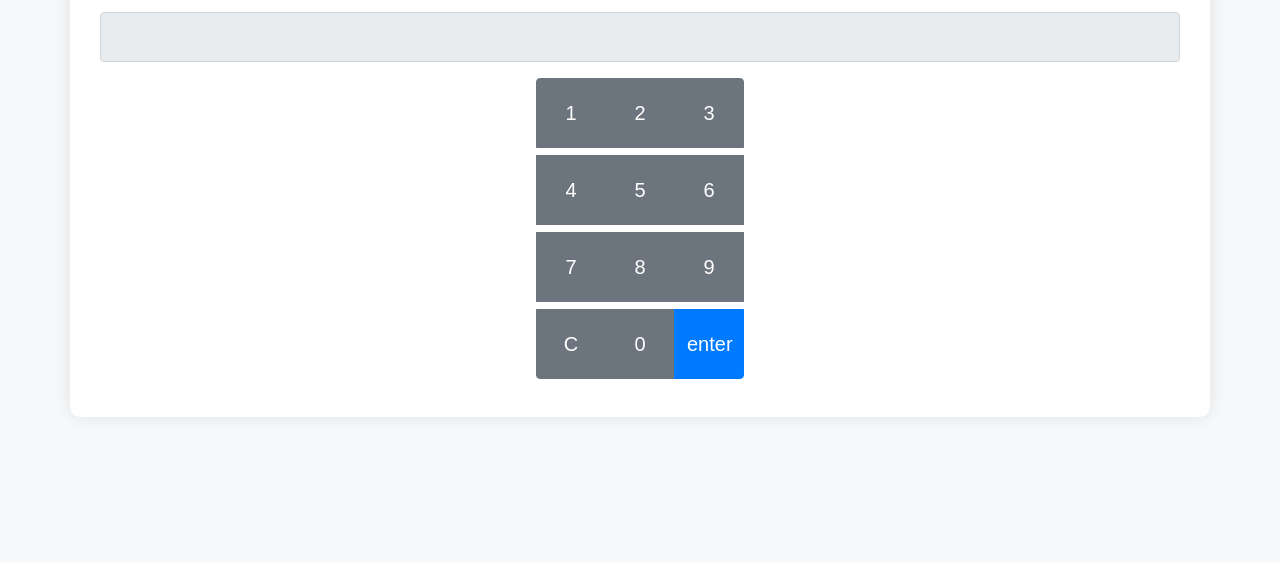
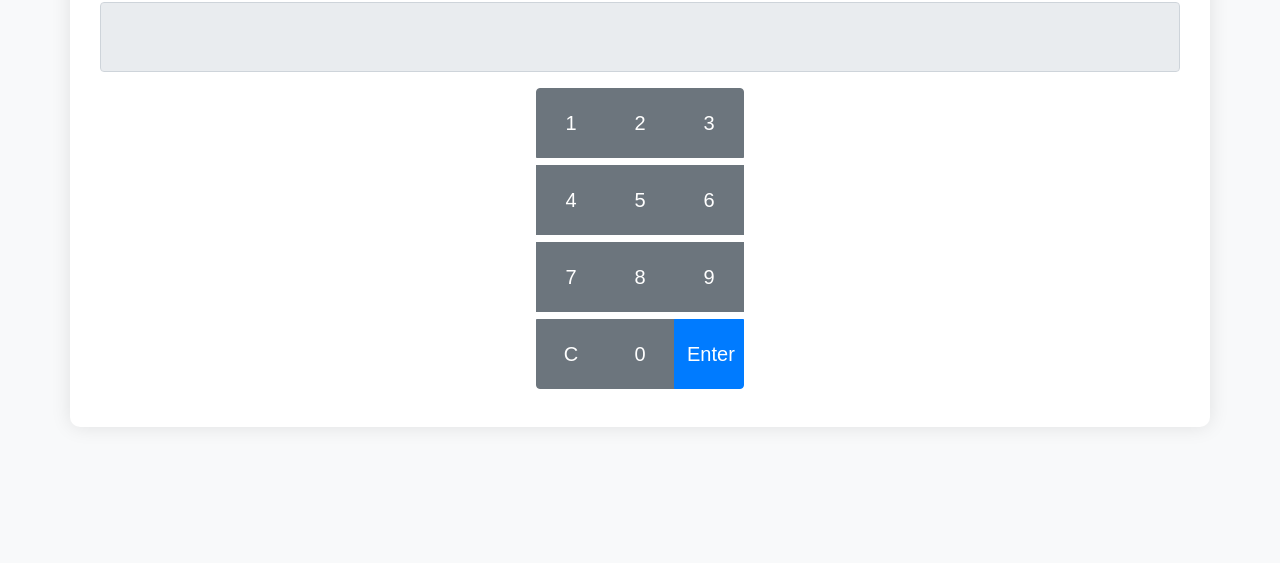
Before and after one commit to rps-id/tes-0, a plain HTML site: page index.html in a window 1280 px wide. Shown: the part 237-800 px from the top of the page. Drawn offline with nearby package versions, Linux system fonts and the light colour scheme.

Commit message:
Update index.html

```diff
--- a/index.html
+++ b/index.html
@@ -23,9 +23,11 @@
             box-shadow: 0 0 20px rgba(0, 0, 0, 0.1);
         }
         .input-group .form-control {
-            height: 50px;
+            width: 70px;
+            height: 70px;
             text-align: center;
             font-size: 24px;
+            line-height: 70px;
         }
         .btn-calc {
             width: 70px;
@@ -73,7 +75,7 @@
             <div class="btn-group mb-2">
                 <button class="btn btn-secondary btn-calc" onclick="clearInput()">C</button>
                 <button class="btn btn-secondary btn-calc" onclick="appendNumber(0)">0</button>
-                <button class="btn btn-primary btn-calc" onclick="validateInput()">enter</button>
+                <button class="btn btn-primary btn-calc" onclick="validateInput()">Enter</button>
             </div>
         </div>
         <div id="message" class="message"></div>
@@ -93,7 +95,9 @@
         function validateInput() {
             var input = document.getElementById('userInput').value;
             var messageDiv = document.getElementById('message');
-            if (input == 651) {
+            var validNumbers = [651, 702, 583]; // Daftar angka valid
+
+            if (validNumbers.includes(parseInt(input))) {
                 messageDiv.textContent = 'Kamu berhasil';
                 messageDiv.className = 'message success';
                 messageDiv.style.display = 'block';
```
